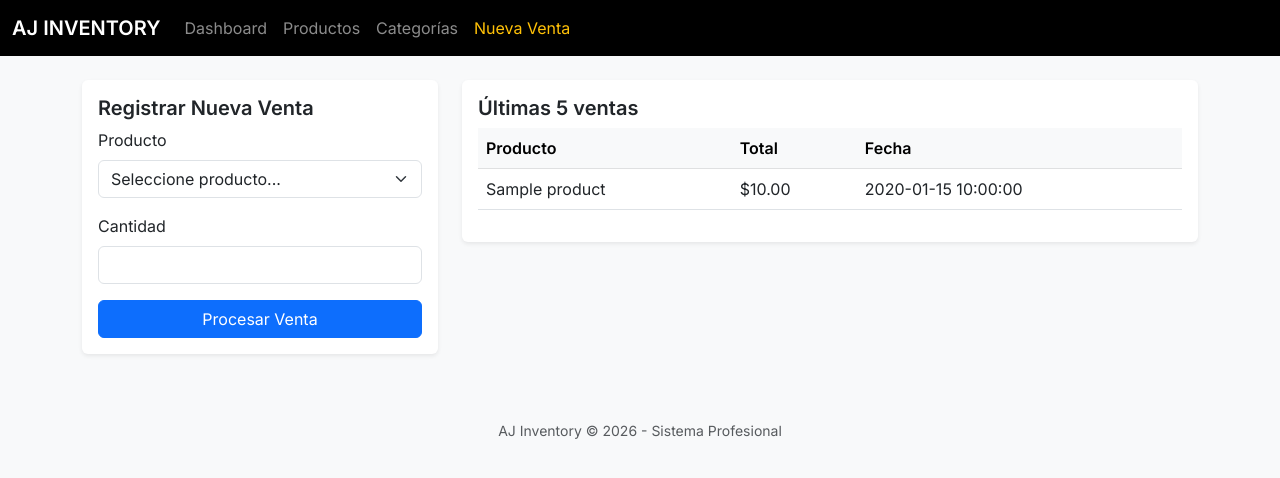
After one commit to andrusilgadoladeuth-gif/AJ-Inventory-System, a PHP site: page /sales.php in a window 1280 px wide. The commit adds this page. Shown: the top 478 px of the page. Run offline with PHP 8.4, Linux system fonts and the light colour scheme; tables that the repository leaves empty hold one stand-in row (values such as "Sample post").

Commit message:
gestión de errores

```diff
--- a/src/header.php
+++ b/src/header.php
@@ -25,7 +25,7 @@
         <li class="nav-item"><a class="nav-link" href="index.php">Dashboard</a></li>
         <li class="nav-item"><a class="nav-link" href="products.php">Productos</a></li>
         <li class="nav-item"><a class="nav-link" href="categories.php">Categorías</a></li>
-        <li class="nav-item"><a class="nav-link text-warning" href="sales.php fw-bold">Nueva Venta</a></li>
+        <li class="nav-item"><a class="nav-link text-warning" href="sales.php">Nueva Venta</a></li>
       </ul>
     </div>
   </div>
--- /dev/null
+++ b/src/sales.php
@@ -0,0 +1,116 @@
+<?php
+session_start();
+require_once 'db.php';
+date_default_timezone_set('America/Bogota');
+
+// 1. Lógica para Registrar Venta
+if ($_SERVER['REQUEST_METHOD'] == 'POST' && isset($_POST['product_id'])) {
+    $product_id = $_POST['product_id'];
+    $quantity = (int)$_POST['quantity'];
+
+    // Consultar precio y stock actual
+    $stmt = $pdo->prepare("SELECT price, stock FROM products WHERE id = ?");
+    $stmt->execute([$product_id]);
+    $product = $stmt->fetch();
+
+    if ($product && $product['stock'] >= $quantity) {
+        $total = $product['price'] * $quantity;
+
+        // Registrar venta
+        $pdo->prepare("INSERT INTO sales (total_amount) VALUES (?)")->execute([$total]);
+        $sale_id = $pdo->lastInsertId();
+
+        // Registrar detalle
+        $pdo->prepare("INSERT INTO sale_details (sale_id, product_id, quantity, price_at_sale) VALUES (?, ?, ?, ?)")
+            ->execute([$sale_id, $product_id, $quantity, $product['price']]);
+
+        // Restar stock
+        $pdo->prepare("UPDATE products SET stock = stock - ? WHERE id = ?")->execute([$quantity, $product_id]);
+
+        $_SESSION['success_message'] = "Venta registrada con éxito. Total: $" . number_format($total, 2);
+    } else {
+        $_SESSION['error_message'] = "Stock insuficiente o producto no encontrado.";
+    }
+    // Redirigimos sin parámetros extra para mantener la URL limpia
+    header("Location: sales.php");
+    exit();
+}
+
+// Consultas para la vista
+$products = $pdo->query("SELECT * FROM products WHERE stock > 0 ORDER BY name ASC")->fetchAll();
+$recent_sales = $pdo->query("SELECT s.id, s.total_amount, s.created_at, p.name
+                             FROM sales s
+                             JOIN sale_details sd ON s.id = sd.sale_id
+                             JOIN products p ON sd.product_id = p.id
+                             ORDER BY s.created_at DESC LIMIT 5")->fetchAll();
+
+include 'header.php';
+?>
+
+<div class="row">
+    <div class="col-md-4">
+        <?php if (isset($_SESSION['success_message'])): ?>
+            <div class='alert alert-success alert-dismissible fade show'>
+                <?php echo $_SESSION['success_message']; ?>
+                <button type='button' class='btn-close' data-bs-dismiss='alert'></button>
+            </div>
+            <?php unset($_SESSION['success_message']); ?>
+        <?php endif; ?>
+
+        <?php if (isset($_SESSION['error_message'])): ?>
+            <div class='alert alert-danger alert-dismissible fade show'>
+                <?php echo $_SESSION['error_message']; ?>
+                <button type='button' class='btn-close' data-bs-dismiss='alert'></button>
+            </div>
+            <?php unset($_SESSION['error_message']); ?>
+        <?php endif; ?>
+
+        <div class="card shadow-sm border-0">
+            <div class="card-body">
+                <h5 class="fw-bold">Registrar Nueva Venta</h5>
+                <form method="POST">
+                    <div class="mb-3">
+                        <label class="form-label">Producto</label>
+                        <select name="product_id" class="form-select" required>
+                            <option value="">Seleccione producto...</option>
+                            <?php foreach ($products as $prod): ?>
+                                <option value="<?php echo $prod['id']; ?>">
+                                    <?php echo $prod['name']; ?> (Stock: <?php echo $prod['stock']; ?>)
+                                </option>
+                            <?php endforeach; ?>
+                        </select>
+                    </div>
+                    <div class="mb-3">
+                        <label class="form-label">Cantidad</label>
+                        <input type="number" name="quantity" class="form-control" min="1" required>
+                    </div>
+                    <button type="submit" class="btn btn-primary w-100">Procesar Venta</button>
+                </form>
+            </div>
+        </div>
+    </div>
+
+    <div class="col-md-8">
+        <div class="card shadow-sm border-0">
+            <div class="card-body">
+                <h5 class="fw-bold">Últimas 5 ventas</h5>
+                <table class="table table-hover">
+                    <thead class="table-light">
+                        <tr><th>Producto</th><th>Total</th><th>Fecha</th></tr>
+                    </thead>
+                    <tbody>
+                        <?php foreach ($recent_sales as $sale): ?>
+                        <tr>
+                            <td><?php echo $sale['name']; ?></td>
+                            <td>$<?php echo number_format($sale['total_amount'], 2); ?></td>
+                            <td><?php echo $sale['created_at']; ?></td>
+                        </tr>
+                        <?php endforeach; ?>
+                    </tbody>
+                </table>
+            </div>
+        </div>
+    </div>
+</div>
+
+<?php include 'footer.php'; ?>
```
